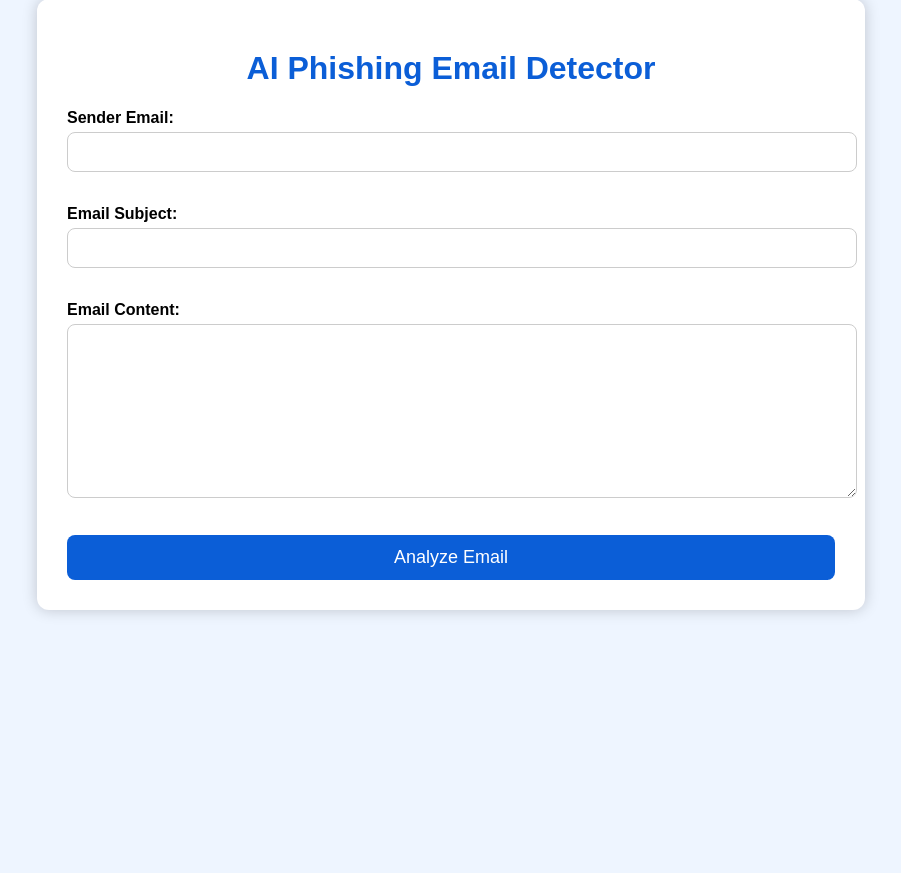
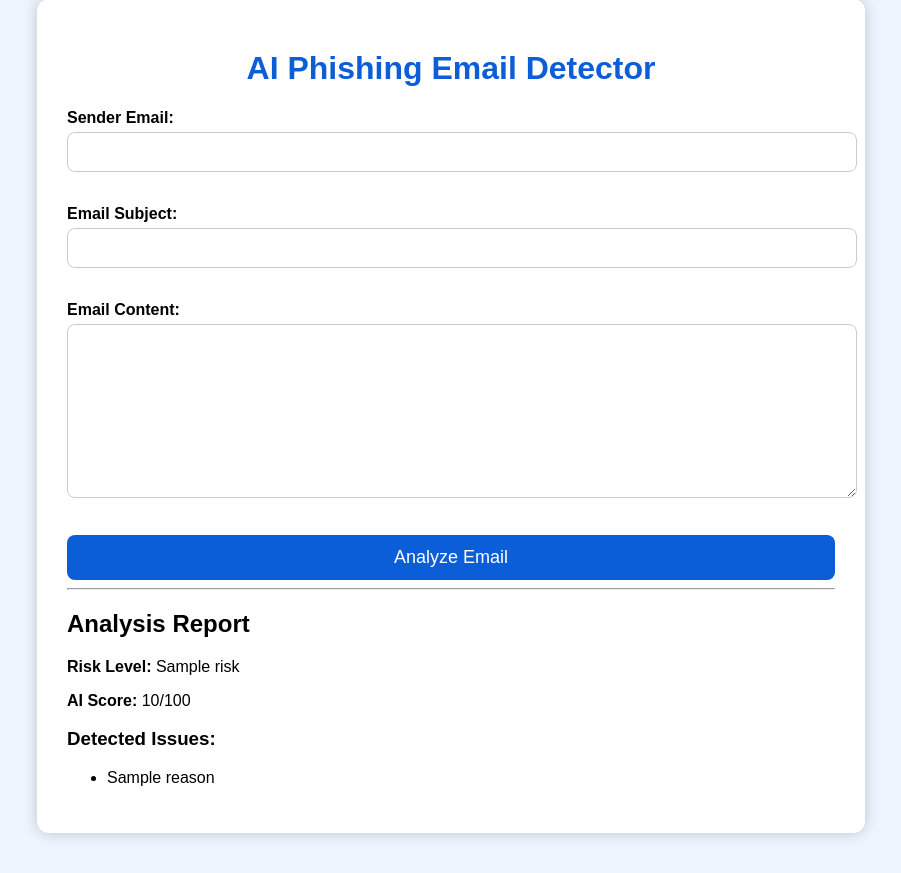
Before and after one commit to fazeen-max/AI_Phishing_Email_Detector, a Flask app: template templates/index.html in a window 1280 px wide. Shown: the part 41-914 px from the top of the page, without its empty margins (189-1090 px from the left). Before the commit the page ends 656 px from the top, so only its background shows below. Run offline with Flask 3, Linux system fonts and the light colour scheme; the template is opened without the code that fills it: most values are stand-ins (such as "Sample title", 1, 10 or a date in 2020).

Commit message:
Added dangerous attachment detection feature

```diff
--- a/app.py
+++ b/app.py
@@ -29,17 +29,19 @@ def home():
             score += 30
             reasons.append("⚠ Contains a shortened suspicious link")
 
+        attachments = [".exe", ".zip", ".rar", ".js", ".bat"]
+
+        for file in attachments:
+            if file in email.lower():
+                score += 20
+                reasons.append(f"⚠ Dangerous attachment detected: {file}")
+
         if score >= 70:
             risk = "HIGH"
         elif score >= 35:
             risk = "MEDIUM"
 
-        return render_template(
-            "result.html",
-            risk=risk,
-            score=score,
-            reasons=reasons
-        )
+        return render_template("index.html", risk=risk, reasons=reasons, score=score)
 
     return render_template("index.html")
 
--- a/templates/index.html
+++ b/templates/index.html
@@ -4,23 +4,55 @@
     <title>AI Phishing Email Detector</title>
     <link rel="stylesheet" href="{{ url_for('static', filename='css/style.css') }}">
 </head>
+
 <body>
+
 <div class="container">
 
     <h1>AI Phishing Email Detector</h1>
+
     <form method="POST">
+
         <label>Sender Email:</label><br>
-    <input type="text" name="sender" required><br><br>
+        <input type="text" name="sender" value="{{ request.form.get('sender','') }}" required>
+        <br><br>
 
         <label>Email Subject:</label><br>
-    <input type="text" name="subject" required><br><br>
+        <input type="text" name="subject" value="{{ request.form.get('subject','') }}" required>
+        <br><br>
 
         <label>Email Content:</label><br>
-    <textarea name="email" rows="8" cols="50" required></textarea><br><br>
+        <textarea name="email" rows="8" cols="50" required>{{ request.form.get('email','') }}</textarea>
+        <br><br>
 
         <button type="submit">Analyze Email</button>
 
     </form>
+
+
+    {% if risk %}
+
+    <hr>
+
+    <h2>Analysis Report</h2>
+
+    <p><b>Risk Level:</b> {{ risk }}</p>
+
+    <p><b>AI Score:</b> {{ score }}/100</p>
+
+
+    <h3>Detected Issues:</h3>
+
+    <ul>
+        {% for reason in reasons %}
+        <li>{{ reason }}</li>
+        {% endfor %}
+    </ul>
+
+    {% endif %}
+
+
 </div>
+
 </body>
 </html>
```
Also changed, not shown: templates/result.html (+8 -0 lines). Lines whose indentation alone changed are shown as unchanged.
